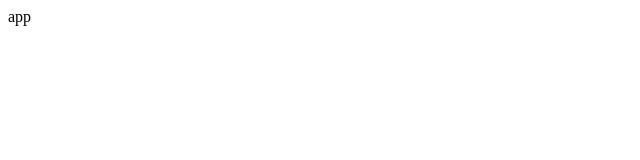
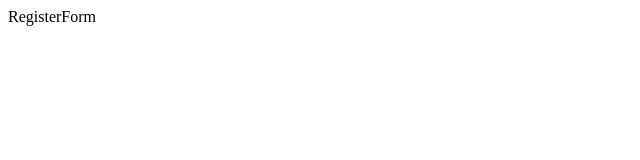
Before and after one commit to placon/client, a React app: page /register in a window 1280 px wide. Shown: the top 160 px of the page, without its empty margins (0-640 px from the left). Built offline with nearby package versions, Linux system fonts and the light colour scheme.

Commit message:
PC-6 회원가입 폼 작업중

```diff
--- a/src/App.js
+++ b/src/App.js
@@ -1,7 +1,15 @@
 import React from "react";
+import { BrowserRouter as Router, Route, Switch } from "react-router-dom";
+import RegisterPage from "./pages/register/RegisterPage";
 
 function App() {
-  return <div>app</div>;
+  return (
+    <Router>
+      <Switch>
+        <Route exact path="/register" component={RegisterPage} />
+      </Switch>
+    </Router>
+  );
 }
 
 export default App;
--- /dev/null
+++ b/src/components/register/RegisterForm.js
@@ -0,0 +1,7 @@
+import React from "react";
+
+function RegisterForm() {
+  return <div>RegisterForm</div>;
+}
+
+export default RegisterForm;
--- /dev/null
+++ b/src/containers/register/RegisterFormContainer.js
@@ -0,0 +1,12 @@
+import React from "react";
+import RegisterForm from "../../components/register/RegisterForm";
+
+function RegisterFormContainer() {
+  return (
+    <div>
+      <RegisterForm />
+    </div>
+  );
+}
+
+export default RegisterFormContainer;
--- /dev/null
+++ b/src/pages/register/RegisterPage.js
@@ -0,0 +1,12 @@
+import React from "react";
+import RegisterContainer from "../../containers/register/RegisterFormContainer";
+
+function RegisterPage() {
+  return (
+    <div>
+      <RegisterContainer />
+    </div>
+  );
+}
+
+export default RegisterPage;
```
Also changed, not shown: src/App.scss (added).
